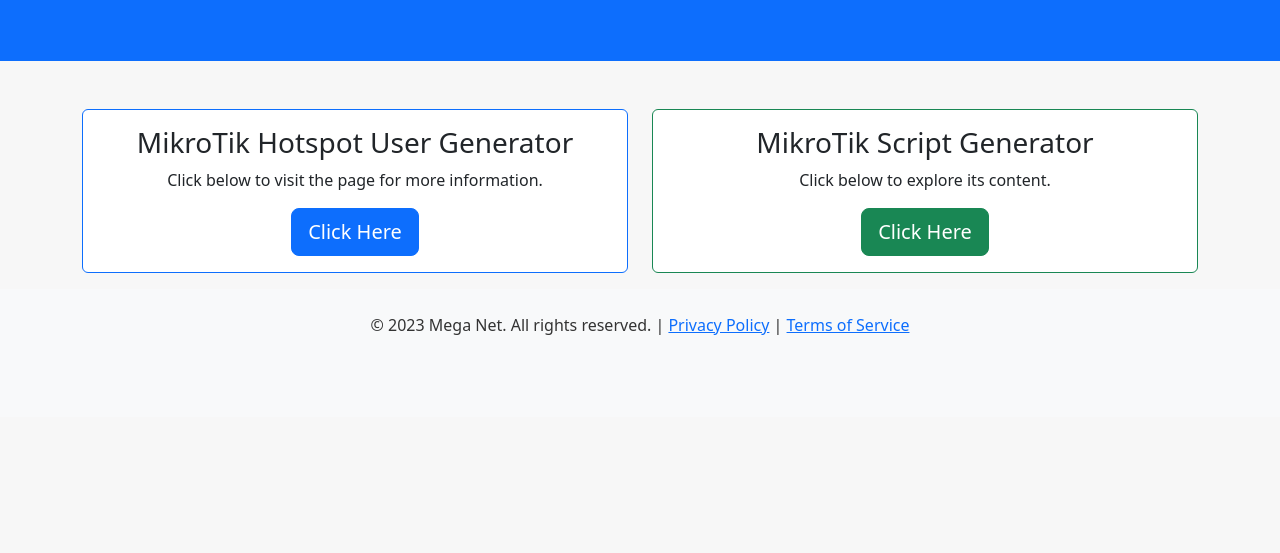
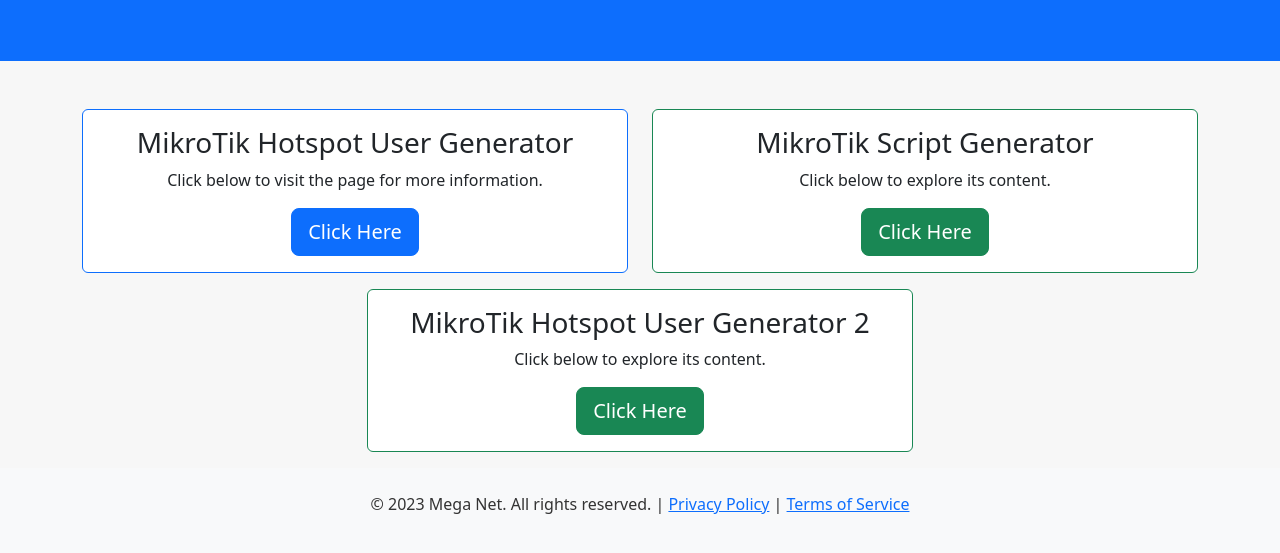
Before and after one commit to kira3113/kira3113.github.io, a plain HTML site: page index.html in a window 1280 px wide. Shown: the part 187-740 px from the top of the page. Drawn offline with nearby package versions, Linux system fonts and the light colour scheme.

Commit message:
Update index.html

```diff
--- a/index.html
+++ b/index.html
@@ -95,6 +95,15 @@
                     </div>
                 </div>
             </div>
+            <div class="col-lg-6 text-center">
+                <div class="card border-success mb-3">
+                    <div class="card-body">
+                        <h3 class="card-title">MikroTik Hotspot User Generator 2</h3>
+                        <p class="card-text">Click below to explore its content.</p>
+                        <a href="/HOT/index2.html" class="btn btn-success btn-lg">Click Here</a>
+                    </div>
+                </div>
+            </div>
         </div>
     </div>
 
```
